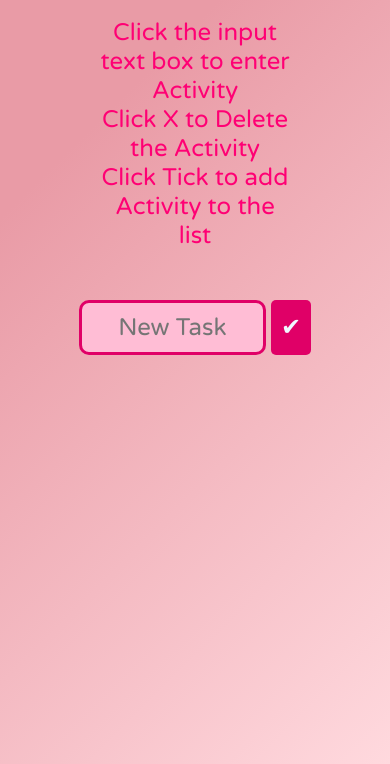
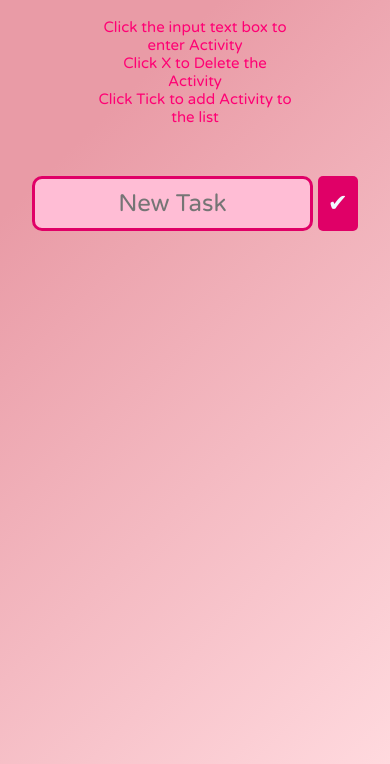
Before and after one commit to PranayD1807/to-do-list, a plain HTML site: page index.html in a window 390 px wide. Shown: the part 110-874 px from the top of the page. Drawn offline with Linux system fonts and the light colour scheme.

Commit message:
responsive

```diff
--- a/index.css
+++ b/index.css
@@ -95,3 +95,11 @@ body{
     border: 3px solid #ff3a95;
     border-radius: 10px;
 }
+@media screen and (max-width: 500px) {
+    .input, #list li{
+        width: 90%;
+    }
+    .info ul{
+        font-size: 15px;
+    }
+}
```
